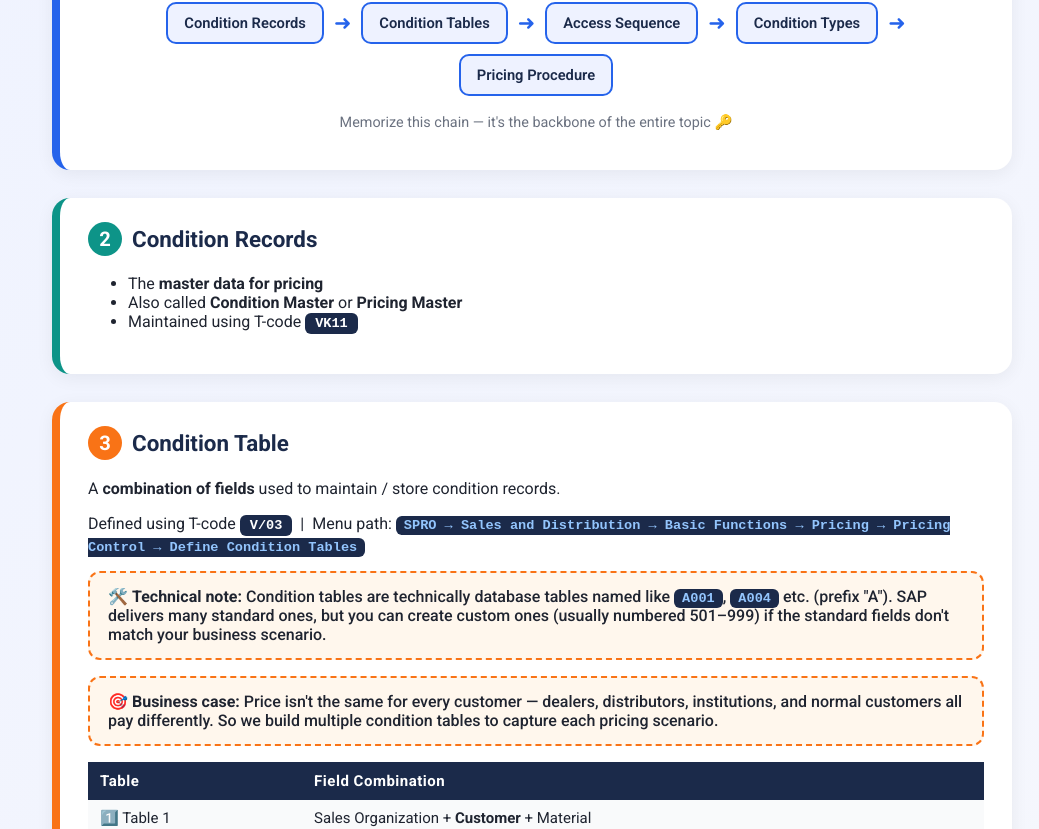
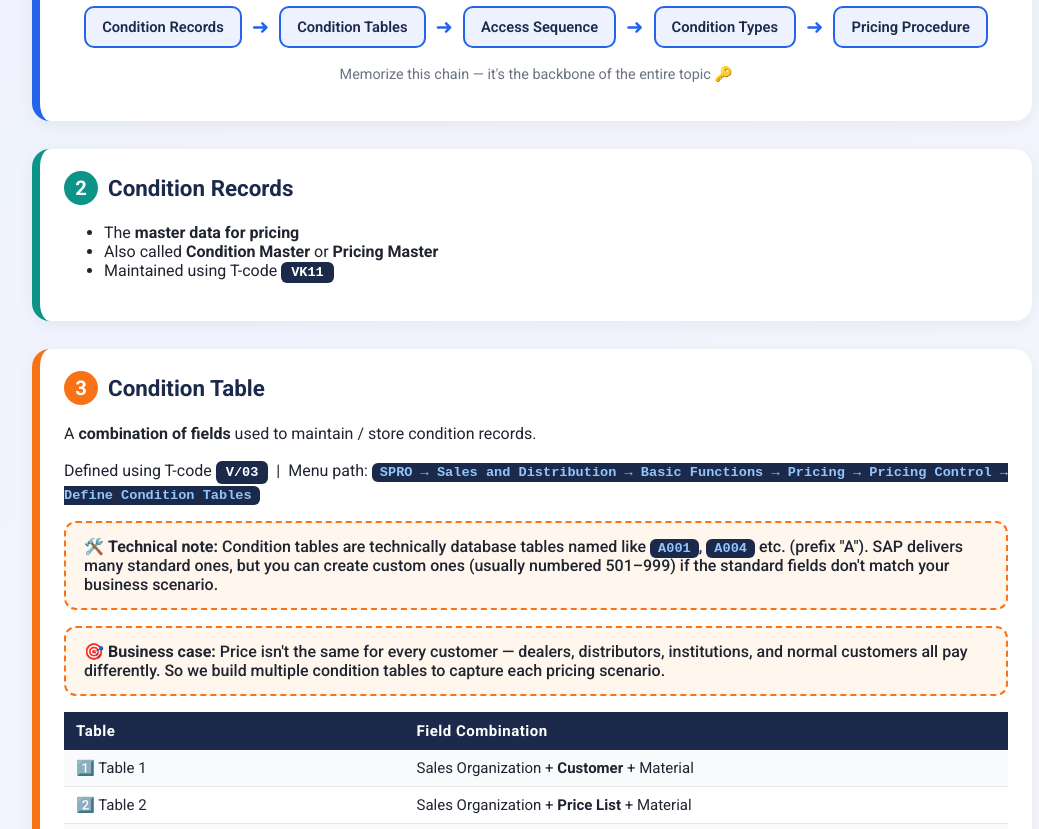
Before and after one commit to gajanan1987/sapsd, a React (Vite) app: page /pricing/lect-65 in a window 1280 px wide. Shown: the part 539-1368 px from the top of the page, without its empty margins (108-1147 px from the left). Built offline with nearby package versions, Linux system fonts and the light colour scheme; no server answers.

Commit message:
css changes

```diff
--- a/src/pages/lecture/pricing/Pricing1.jsx
+++ b/src/pages/lecture/pricing/Pricing1.jsx
@@ -95,7 +95,7 @@
             capture each pricing scenario.
           </div>
 
-          <table>
+          <table className="table-reponsive">
             <tr>
               <th>Table</th>
               <th>Field Combination</th>
@@ -158,7 +158,7 @@
             <em>lower/most targeted</em> price is the most specific.
           </p>
 
-          <table>
+          <table className="table-reponsive">
             <tr>
               <th>Priority</th>
               <th>Combination</th>
@@ -283,7 +283,7 @@
             </span>
           </div>
 
-          <table>
+          <table className="table-reponsive">
             <tr>
               <th>Customer</th>
               <th>Category</th>
@@ -373,7 +373,7 @@
             <strong>valid condition record</strong>, it stops searching
             immediately and uses that price. ⚡
           </div>
-          <table>
+          <table className="table-reponsive">
             <tr>
               <th>Customer</th>
               <th>Final Price</th>
@@ -443,7 +443,7 @@
             <strong>all</strong> valid prices found, then{" "}
             <strong>activates the last one</strong> and deactivates the rest.
           </div>
-          <table>
+          <table className="table-reponsive">
             <tr>
               <th>Customer</th>
               <th>All Prices Found (in order)</th>
@@ -585,7 +585,7 @@
             <span className="badge">❓</span> Important Interview Questions &
             Answers
           </h2>
-          <table>
+          <table className="table-reponsive">
             <tr>
               <th>Question</th>
               <th>Answer</th>
@@ -655,7 +655,7 @@
             <span className="badge">🔢</span> Important Transaction Codes &
             Purpose
           </h2>
-          <table>
+          <table className="table-reponsive">
             <tr>
               <th>T-Code</th>
               <th>Purpose</th>
@@ -687,7 +687,7 @@
             <span className="badge">⚙️</span> Important Configuration Topics &
             Values
           </h2>
-          <table>
+          <table className="table-reponsive">
             <tr>
               <th>Topic</th>
               <th>Value / Detail</th>
--- a/src/style/utilities/_common.scss
+++ b/src/style/utilities/_common.scss
@@ -748,10 +748,11 @@
 
 }
 
-//
+////////////
 .lecture-common {
 	.container {
 		max-width: 1000px !important;
+		padding: 0;
 	}
 
 	table {
@@ -764,7 +765,7 @@
 		font-size: 15px;
 		line-height: initial;
 		vertical-align: middle;
-		min-width: revert !important;
+		// min-width: revert !important;
 	}
 
 	th {
@@ -775,7 +776,7 @@
 		font-size: 15px;
 		line-height: initial;
 		vertical-align: middle;
-		min-width: revert !important;
+		// min-width: revert !important;
 		font-weight: bold;
 		text-transform: revert;
 		@include Font-Bold;
@@ -789,6 +790,7 @@
 
 	p {
 		margin: revert !important;
+		line-height: 1.3;
 		// opacity: 0.9 !important;
 		// font-size: 0.9em !important;
 	}
@@ -810,6 +812,16 @@
 		padding: revert !important;
 		margin: revert !important;
 		list-style: revert !important;
+
+		@media (max-width: 767px) {
+			padding-left: 20px !important;
+		}
+
+		li {
+			@media (max-width: 767px) {
+				padding-bottom: 6px !important;
+			}
+		}
 	}
 
 	code,
@@ -817,4 +829,13 @@
 	.tcode {
 		font-size: 0.85em !important;
 	}
+
+	.card {
+		padding: 22px 24px !important;
+
+		@media (max-width: 767px) {
+			margin-top: 20px !important;
+			padding: 20px 20px !important;
+		}
+	}
 }
```
